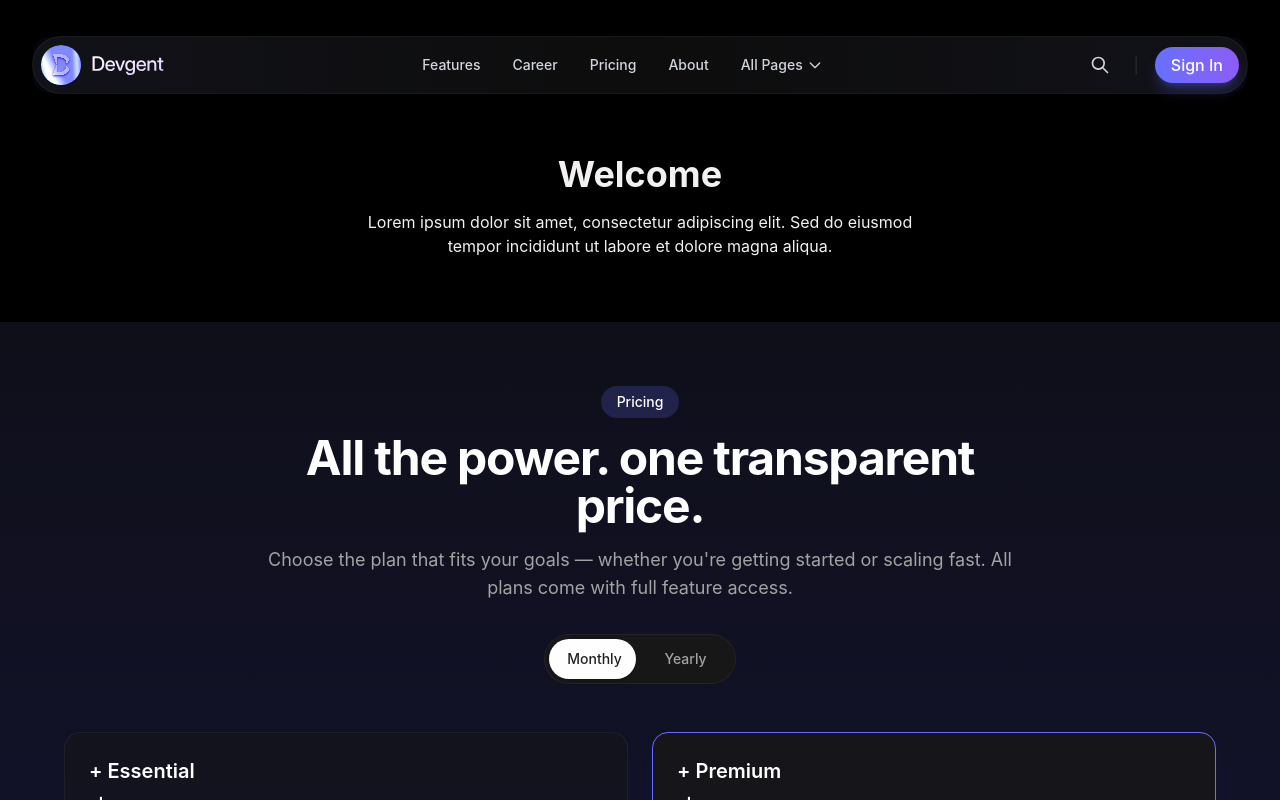
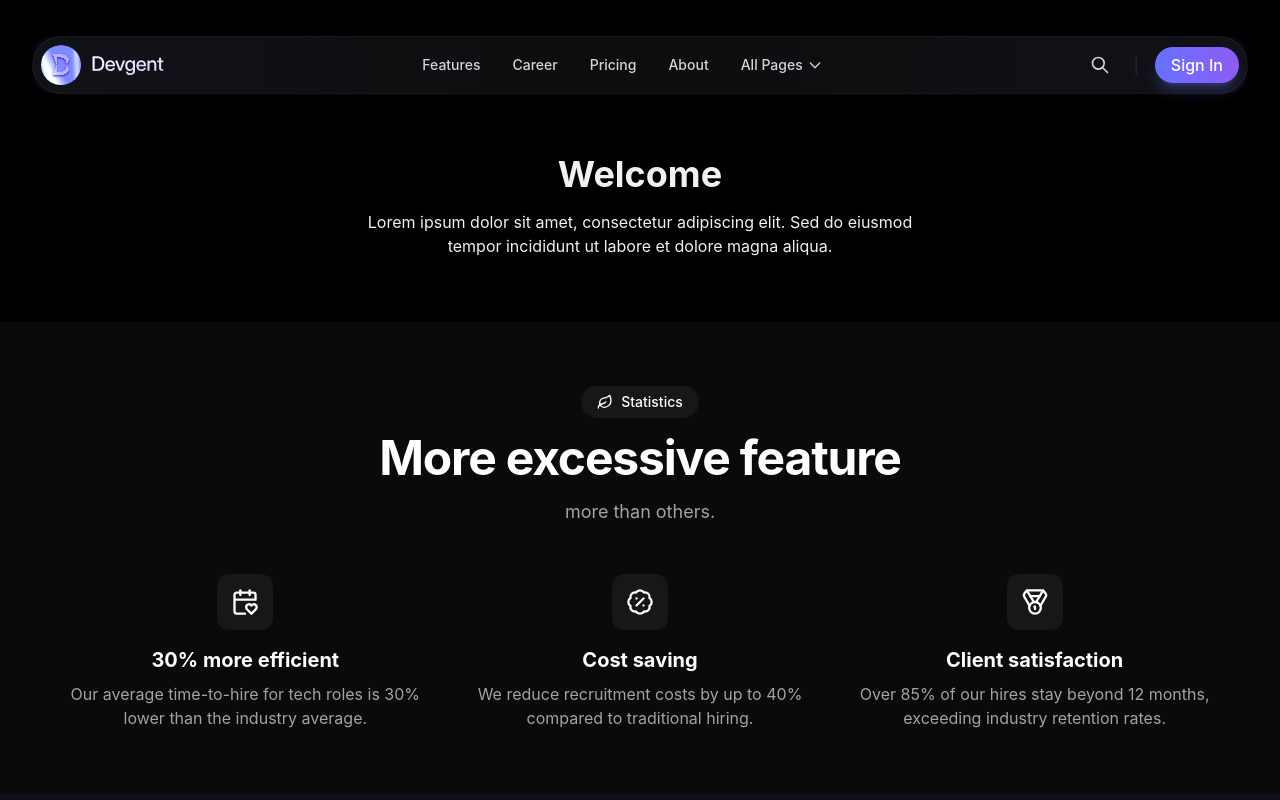
Before and after one commit to waqasahmad34/kleo-like, a Next.js app: page / in a window 1280 px wide. Shown: the top 800 px of the page. Built offline with nearby package versions, Linux system fonts and the light colour scheme.

Commit message:
Add Statistics component

```diff
--- a/app/page.tsx
+++ b/app/page.tsx
@@ -1,6 +1,7 @@
 'use client'
 
 import { Pricing } from '@/components/pricing'
+import { Statistics } from '@/components/statistics'
 
 // Dummy data for main content
 const mainContentData = {
@@ -18,6 +19,7 @@ export default function Home() {
         </section>
       </div>
 
+      <Statistics />
       <Pricing />
     </main>
   )
--- /dev/null
+++ b/components/statistics.tsx
@@ -0,0 +1,91 @@
+import {
+  Leaf,
+  CalendarHeart,
+  BadgePercent,
+  Medal,
+} from 'lucide-react'
+
+const STATS = [
+  {
+    icon: CalendarHeart,
+    title: '30% more efficient',
+    description:
+      'Our average time-to-hire for tech roles is 30% lower than the industry average.',
+  },
+  {
+    icon: BadgePercent,
+    title: 'Cost saving',
+    description:
+      'We reduce recruitment costs by up to 40% compared to traditional hiring.',
+  },
+  {
+    icon: Medal,
+    title: 'Client satisfaction',
+    description:
+      'Over 85% of our hires stay beyond 12 months, exceeding industry retention rates.',
+  },
+] as const
+
+export function Statistics() {
+  return (
+    <section
+      id="statistics"
+      className="relative overflow-hidden px-4 py-16 sm:px-6 lg:px-8"
+      aria-labelledby="statistics-heading"
+    >
+      {/* Dark background */}
+      <div
+        className="absolute inset-0 -z-10 bg-surface"
+        aria-hidden
+      />
+
+      <div className="mx-auto max-w-6xl">
+        {/* Header */}
+        <div className="mx-auto max-w-3xl text-center">
+          <span
+            className="mb-4 inline-flex items-center gap-2 rounded-full bg-surface-elevated px-4 py-1.5 text-sm font-medium text-text-light"
+            aria-hidden
+          >
+            <Leaf className="size-4" aria-hidden />
+            Statistics
+          </span>
+          <h2
+            id="statistics-heading"
+            className="mb-4 text-4xl font-bold tracking-tight text-text-light sm:text-5xl"
+          >
+            More excessive feature
+          </h2>
+          <p className="mb-12 text-lg text-muted">
+            more than others.
+          </p>
+        </div>
+
+        {/* Stats grid */}
+        <div className="grid gap-8 md:grid-cols-3">
+          {STATS.map((stat) => {
+            const Icon = stat.icon
+            return (
+              <article
+                key={stat.title}
+                className="flex flex-col items-center text-center"
+              >
+                <div
+                  className="mb-4 flex size-14 items-center justify-center rounded-xl bg-surface-elevated text-text-light"
+                  aria-hidden
+                >
+                  <Icon className="size-7" />
+                </div>
+                <h3 className="mb-2 text-xl font-bold text-text-light">
+                  {stat.title}
+                </h3>
+                <p className="text-muted">
+                  {stat.description}
+                </p>
+              </article>
+            )
+          })}
+        </div>
+      </div>
+    </section>
+  )
+}
```
